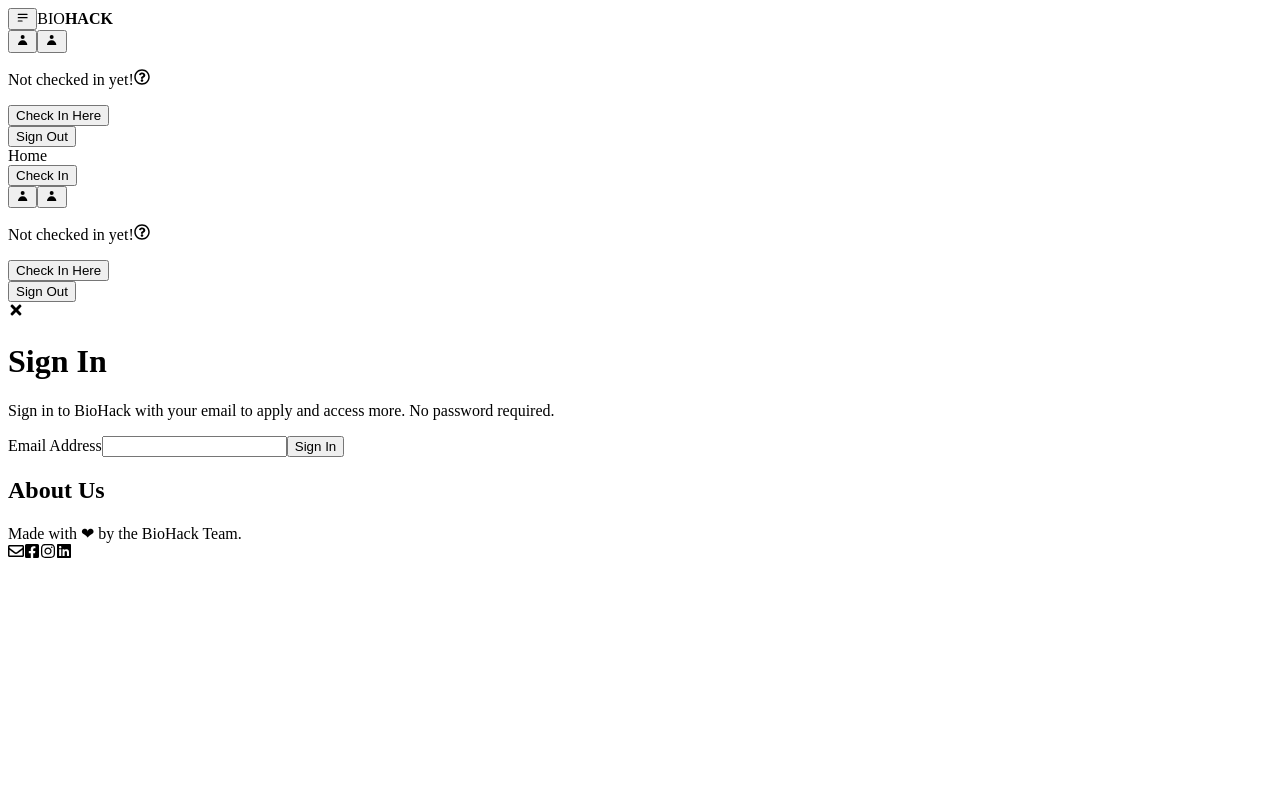
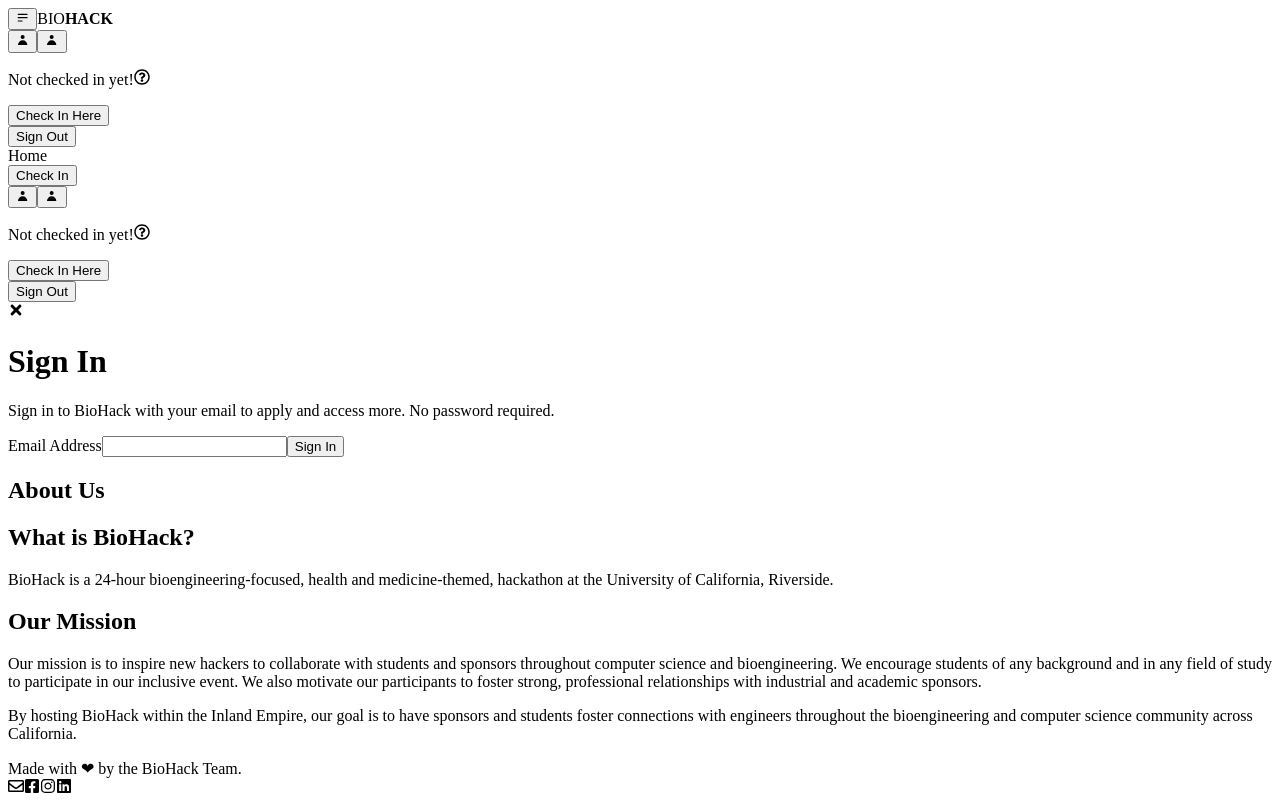
Before and after one commit to claynaut/biohack2022, a Next.js app: page /about in a window 1280 px wide. Built offline with nearby package versions, Linux system fonts and the light colour scheme; no server answers.

Commit message:
Placeholder text

```diff
--- a/pages/about.js
+++ b/pages/about.js
@@ -1,9 +1,33 @@
 export default function About() {
   return (
     <section className="flex w-full max-w-5xl h-screen items-center">
-      <h1 className="font-semibold text-5xl">
-        About Us
-      </h1>
+      <div>
+        <h1 className="font-semibold text-5xl">
+          About Us
+        </h1>
+        <h2 className="my-4 font-semibold text-3xl">
+          What is BioHack?
+        </h2>
+        <p className="my-4 text-lg">
+          BioHack is a 24-hour bioengineering-focused, health and medicine-themed,
+          hackathon at the University of California, Riverside.
+        </p>
+        <h2 className="my-4 font-semibold text-3xl">
+          Our Mission
+        </h2>
+        <p className="my-4 text-lg">
+          Our mission is to inspire new hackers to collaborate with students and
+          sponsors throughout computer science and bioengineering. We encourage
+          students of any background and in any field of study to participate in our
+          inclusive event. We also motivate our participants to foster strong,
+          professional relationships with industrial and academic sponsors.
+        </p>
+        <p className="my-4 text-lg">
+          By hosting BioHack within the Inland Empire, our goal is to have sponsors
+          and students foster connections with engineers throughout the bioengineering
+          and computer science community across California.
+        </p>
+      </div>
     </section>
   )
 }
```
Also changed, not shown: pages/faq.js (+10 -3 lines), pages/sponsors.js (+8 -3 lines).
